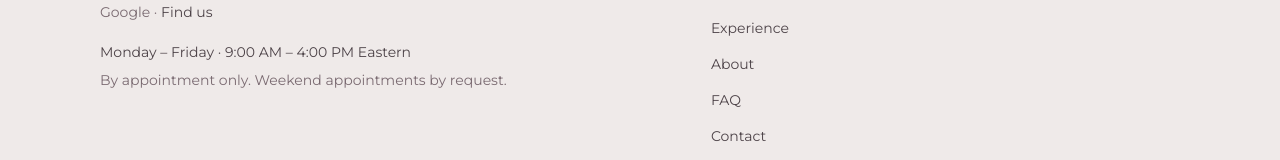
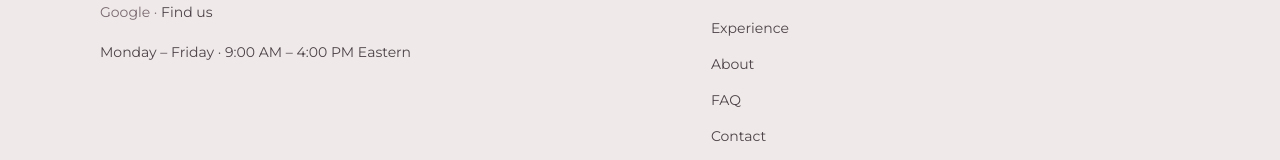
Before and after one commit to whee0593-sudo/K9-Atelier, a Next.js app: page / in a window 1280 px wide. Shown: the part 9684-9844 px from the top of the page. Built offline with nearby package versions, Linux system fonts and the light colour scheme; no server answers.

Commit message:
Remove the appointment-only note under footer hours.

```diff
--- a/src/components/Footer.tsx
+++ b/src/components/Footer.tsx
@@ -97,9 +97,6 @@ export function Footer() {
             <p className="font-body mt-5 text-sm text-ink">
               {daysLabel} · {hoursLabel} Eastern
             </p>
-            <p className="font-body mt-2 text-sm text-taupe">
-              By appointment only. Weekend appointments by request.
-            </p>
           </div>
 
           <div>
```
